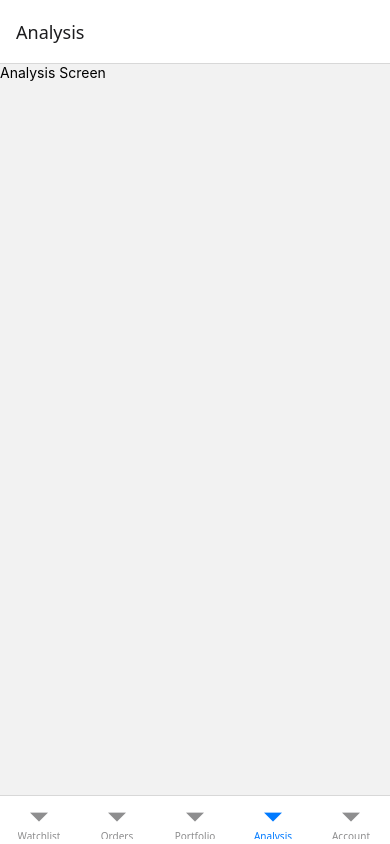
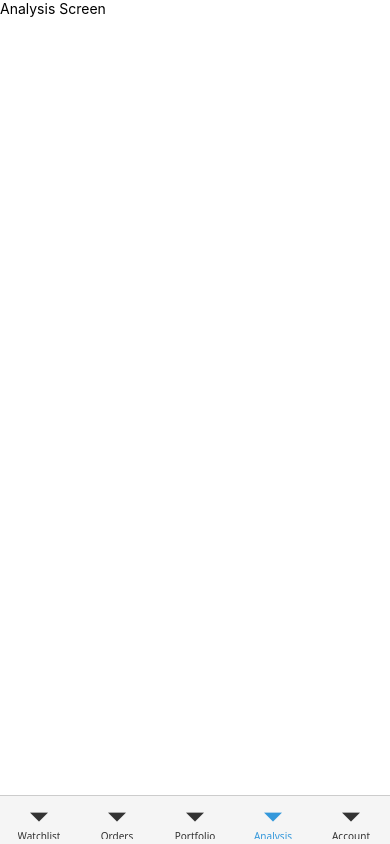
Before and after one commit to ArchitAvd/kite-clone, a React Native app: screen /Analysis in a window 390 px wide. Built offline with nearby package versions, Linux system fonts and the light colour scheme.

Commit message:
added safeAreaView and themes

```diff
--- a/App.tsx
+++ b/App.tsx
@@ -1,13 +1,18 @@
-import { NavigationContainer, DefaultTheme, DarkTheme } from '@react-navigation/native';
+import { NavigationContainer } from '@react-navigation/native';
 import TabNavigator from './src/navigation/TabNavigator';
 import { useColorScheme } from 'react-native';
+import { SafeAreaProvider } from 'react-native-safe-area-context';
 import './global.css';
+import { MyDarkTheme, MyLightTheme } from '~/themes';
 
 export default function App() {
-  const scheme = useColorScheme();
+  const colorScheme = useColorScheme();
+  console.log(colorScheme);
   return (
-    <NavigationContainer theme={scheme === 'dark' ? DarkTheme : DefaultTheme}>
-      <TabNavigator />
-    </NavigationContainer>
+    <SafeAreaProvider>
+      <NavigationContainer theme={colorScheme === 'dark' ? MyDarkTheme : MyLightTheme}>
+        <TabNavigator />
+      </NavigationContainer>
+    </SafeAreaProvider>
   );
 }
--- a/app.json
+++ b/app.json
@@ -1,7 +1,7 @@
 {
   "expo": {
-    "name": "my-expo-app",
-    "slug": "my-expo-app",
+    "name": "Kite Clone",
+    "slug": "kite-clone",
     "version": "1.0.0",
 
     "web": {
@@ -17,7 +17,7 @@
     "orientation": "portrait",
     "icon": "./assets/icon.png",
 
-    "userInterfaceStyle": "light",
+    "userInterfaceStyle": "automatic",
 
     "splash": {
       "image": "./assets/splash.png",
--- a/package.json
+++ b/package.json
@@ -21,7 +21,8 @@
     "react-native-gesture-handler": "^2.25.0",
     "react-native-reanimated": "~3.17.4",
     "react-native-safe-area-context": "^5.4.0",
-    "react-native-screens": "^4.10.0"
+    "react-native-screens": "^4.10.0",
+    "expo-system-ui": "~5.0.7"
   },
   "devDependencies": {
     "@babel/core": "^7.20.0",
--- a/src/navigation/TabNavigator.tsx
+++ b/src/navigation/TabNavigator.tsx
@@ -4,12 +4,20 @@ import Order from '../screens/Order';
 import Portfolio from '../screens/Portfolio';
 import Analysis from '../screens/Analysis';
 import Account from '../screens/Account';
+import { useTheme } from '@react-navigation/native';
 
 const Tab = createBottomTabNavigator();
 
 export default function TabNavigator() {
+  const colors = useTheme();
   return (
-    <Tab.Navigator>
+    <Tab.Navigator
+      screenOptions={{
+        headerShown: false,
+        tabBarStyle: { backgroundColor: colors.colors.card },
+        tabBarActiveTintColor: colors.colors.primary,
+        tabBarInactiveTintColor: colors.colors.text,
+      }}>
       <Tab.Screen name="Watchlist" component={Watchlist} />
       <Tab.Screen name="Orders" component={Order} />
       <Tab.Screen name="Portfolio" component={Portfolio} />
--- a/src/screens/Account.tsx
+++ b/src/screens/Account.tsx
@@ -1,11 +1,14 @@
 import { useColorScheme } from 'nativewind';
 import { View, Text } from 'react-native';
+import { SafeAreaView } from 'react-native-safe-area-context';
 
 export default function Account() {
   const scheme = useColorScheme();
   return (
-    <View>
-      <Text> Account Screen</Text>
-    </View>
+    <SafeAreaView className="flex-1 bg-white dark:bg-black">
+      <View>
+        <Text> Account Screen</Text>
+      </View>
+    </SafeAreaView>
   );
 }
--- a/src/screens/Analysis.tsx
+++ b/src/screens/Analysis.tsx
@@ -1,11 +1,14 @@
 import { useColorScheme } from 'nativewind';
 import { Text, View } from 'react-native';
+import { SafeAreaView } from 'react-native-safe-area-context';
 
 export default function Analysis() {
   const scheme = useColorScheme();
   return (
-    <View>
-      <Text>Analysis Screen</Text>
-    </View>
+    <SafeAreaView className="flex-1 bg-white dark:bg-black">
+      <View>
+        <Text>Analysis Screen</Text>
+      </View>
+    </SafeAreaView>
   );
 }
--- a/src/screens/Order.tsx
+++ b/src/screens/Order.tsx
@@ -1,11 +1,14 @@
 import { useColorScheme } from 'nativewind';
 import { View, Text } from 'react-native';
+import { SafeAreaView } from 'react-native-safe-area-context';
 
 export default function Order() {
   const scheme = useColorScheme();
   return (
-    <View>
-      <Text>Order Screen</Text>
-    </View>
+    <SafeAreaView className="flex-1 bg-white dark:bg-black">
+      <View>
+        <Text>Order Screen</Text>
+      </View>
+    </SafeAreaView>
   );
 }
--- a/src/screens/Portfolio.tsx
+++ b/src/screens/Portfolio.tsx
@@ -1,11 +1,14 @@
 import { useColorScheme } from 'nativewind';
 import { Text, View } from 'react-native';
+import { SafeAreaView } from 'react-native-safe-area-context';
 
 export default function Portfolio() {
   const scheme = useColorScheme();
   return (
-    <View>
-      <Text> Portfolio Screen</Text>
-    </View>
+    <SafeAreaView className="flex-1 bg-white dark:bg-black">
+      <View>
+        <Text> Portfolio Screen</Text>
+      </View>
+    </SafeAreaView>
   );
 }
--- a/src/screens/Watchlist.tsx
+++ b/src/screens/Watchlist.tsx
@@ -1,11 +1,14 @@
 import { useColorScheme } from 'nativewind';
 import { View, Text } from 'react-native';
+import { SafeAreaView } from 'react-native-safe-area-context';
 
 export default function Watchlist() {
   const scheme = useColorScheme();
   return (
-    <View>
-      <Text> Watchlist screen </Text>
-    </View>
+    <SafeAreaView className="flex-1 bg-white dark:bg-black">
+      <View>
+        <Text> Watchlist screen </Text>
+      </View>
+    </SafeAreaView>
   );
 }
--- /dev/null
+++ b/src/themes/index.js
@@ -0,0 +1,27 @@
+import { DefaultTheme, DarkTheme } from '@react-navigation/native';
+
+export const MyLightTheme = {
+  ...DefaultTheme,
+  colors: {
+    ...DefaultTheme.colors,
+    primary: '#3498db',
+    background: '#ffffff',
+    card: '#f5f5f5',
+    text: '#333333',
+    border: '#cccccc',
+    notification: '#ff5252',
+  },
+};
+
+export const MyDarkTheme = {
+  ...DarkTheme,
+  colors: {
+    ...DarkTheme.colors,
+    primary: '#9b59b6',
+    background: '#121212',
+    card: '#1e1e1e',
+    text: '#ffffff',
+    border: '#272727',
+    notification: '#ff5252',
+  },
+};
--- a/tailwind.config.js
+++ b/tailwind.config.js
@@ -7,4 +7,5 @@ module.exports = {
     extend: {},
   },
   plugins: [],
+  darkMode: 'class',
 };
```
Also changed, not shown: 1 other file (tests, documents, lock files or other folders).
